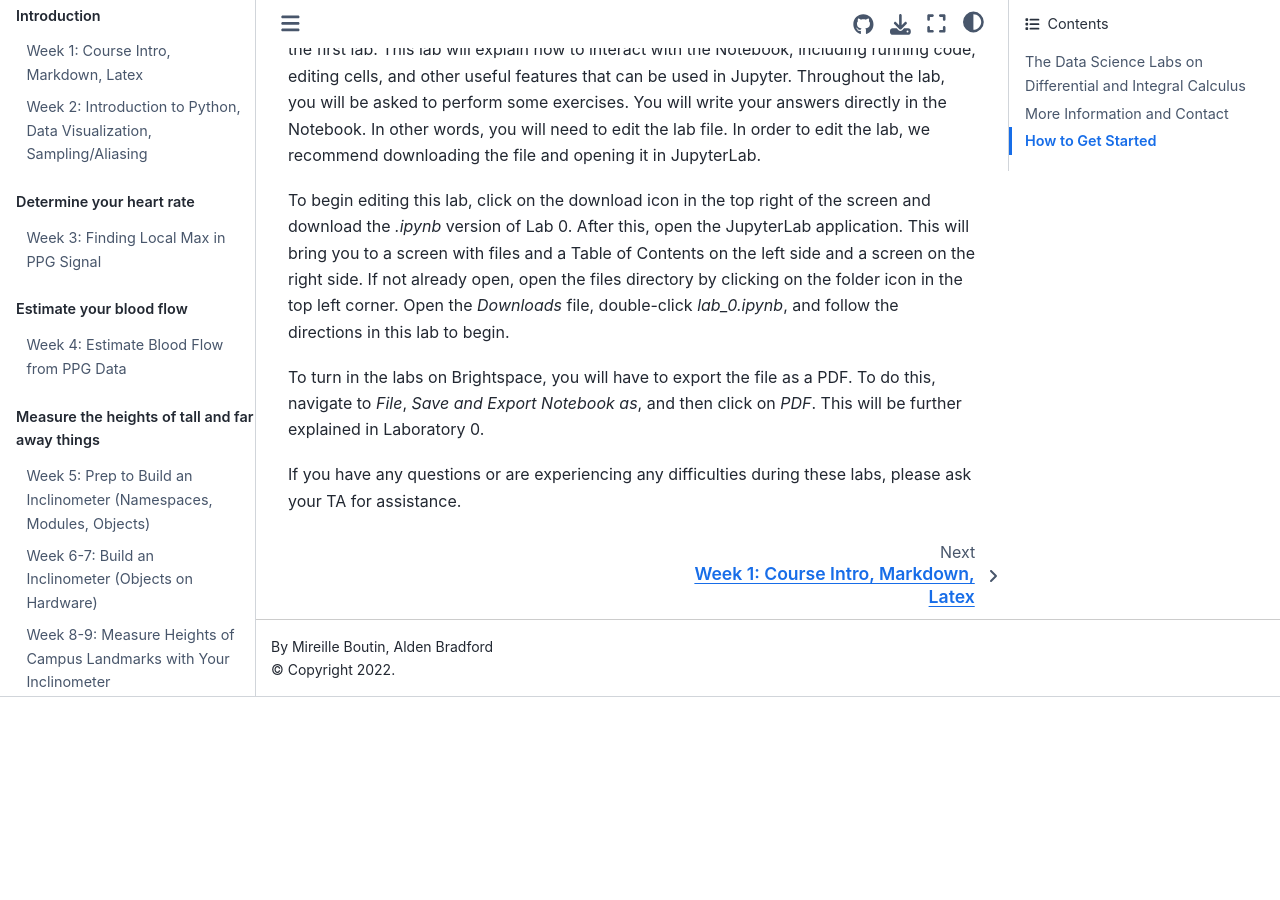
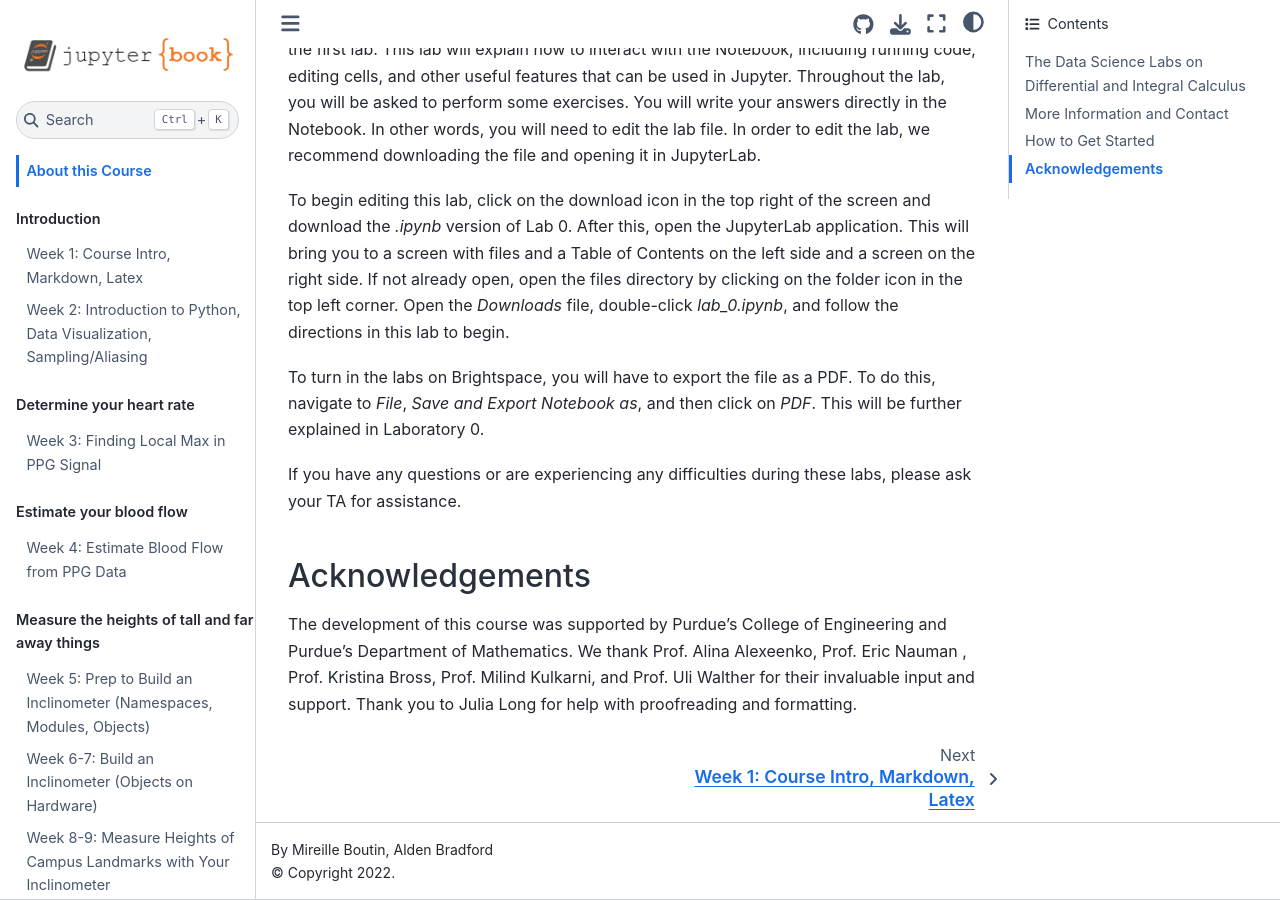
Before and after one commit to TheDataScienceLabs/DSLab_Calculus, a Jupyter Book: the page built from book/intro.md, in a window 1280 px wide and 900 px high, scrolled down 1218 px. Built offline with Jupyter Book 1.0.4 settings and Sphinx 7.4.7 and the Sphinx Book theme 1.1.4, drawn with Linux system fonts in a browser that asks for light colours; before the commit the page ends 1915 px from its top, so only the background shows below that.

Commit message:
authorship and acknowledgements

```diff
--- a/book/intro.md
+++ b/book/intro.md
@@ -36,3 +36,7 @@
 To turn in the labs on Brightspace, you will have to export the file as a PDF. To do this, navigate to *File*, *Save and Export Notebook as*, and then click on *PDF*. This will be further explained in Laboratory 0.
 
 If you have any questions or are experiencing any difficulties during these labs, please ask your TA for assistance.
+
+## Acknowledgements
+
+The development of this course was supported by Purdue’s College of Engineering and Purdue's Department of Mathematics. We thank Prof. Alina Alexeenko, Prof. Eric Nauman , Prof.  Kristina Bross, Prof. Milind Kulkarni, and Prof. Uli Walther for their invaluable input and support. Thank you to Julia Long for help with proofreading and formatting.
```
